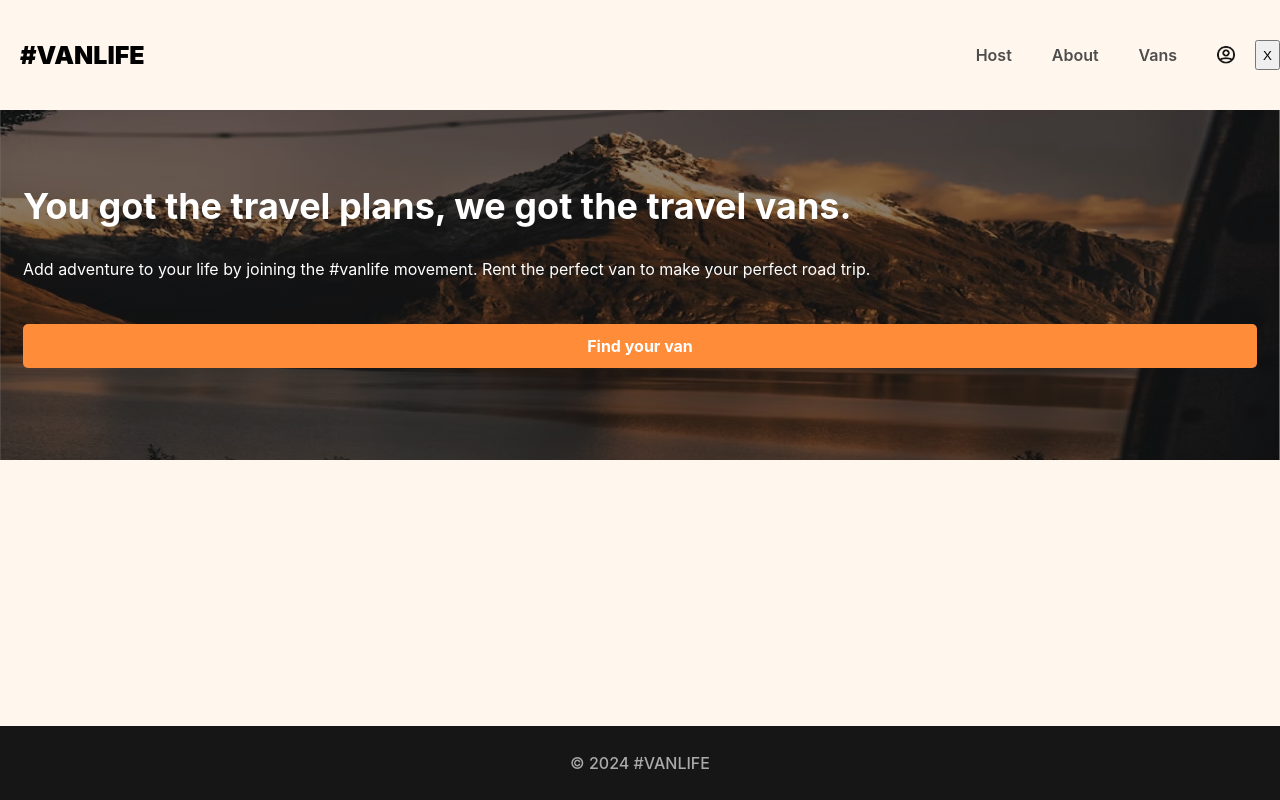
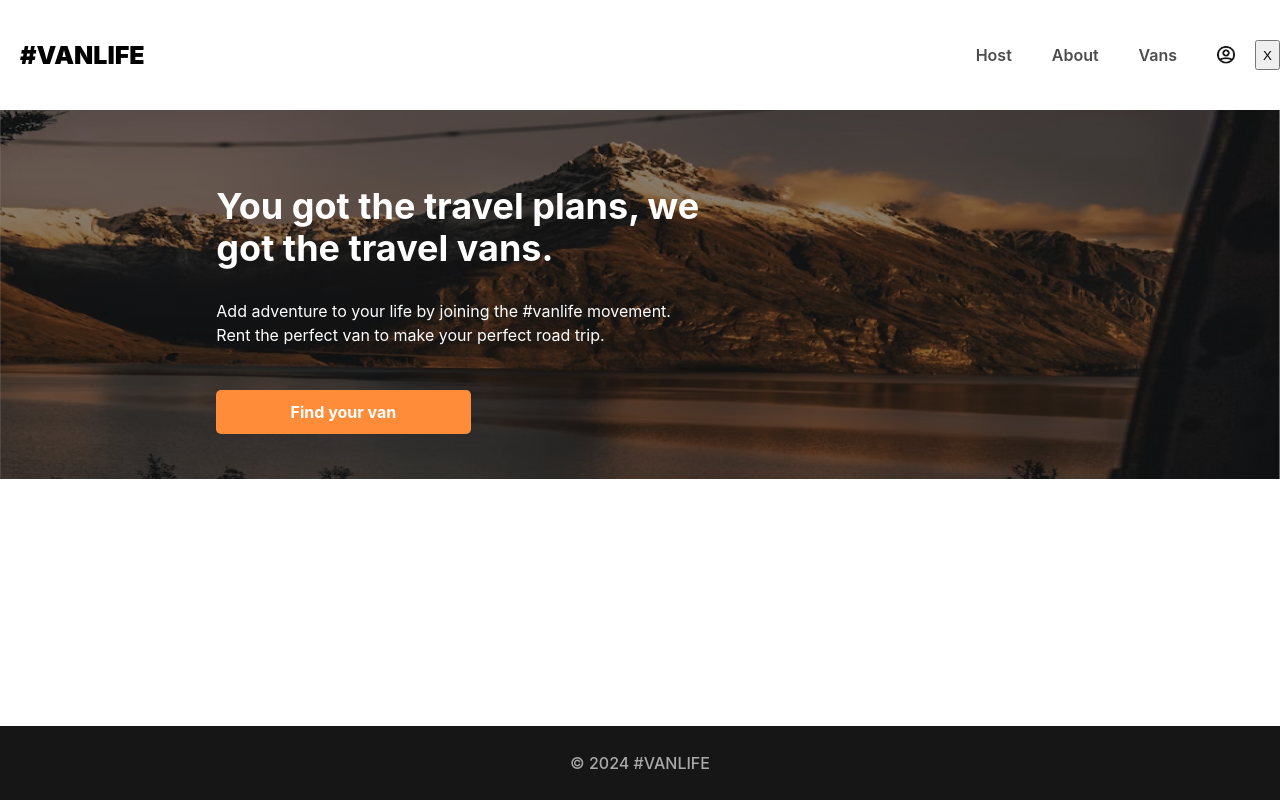
Before and after one commit to Timbaines/van-life-tb, a React (Vite) app: page / in a window 1280 px wide. Built offline with nearby package versions, Linux system fonts and the light colour scheme; what miragejs would draw is missing.

Commit message:
Layout Redesign

```diff
--- a/src/components/Footer.jsx
+++ b/src/components/Footer.jsx
@@ -3,7 +3,7 @@ export default function Footer() {
 
     return (
         <footer>
-            &#169; {currentYear} #VANLIFE
+                &#169; {currentYear} #VANLIFE
         </footer>
     )
 }
--- a/src/index.css
+++ b/src/index.css
@@ -6,7 +6,7 @@ html,
 body {
   margin: 0;
   padding: 0;
-  background-color: #fff7ed;
+  background-color: #ffffff;
   font-family: "Inter", sans-serif;
 }
 
@@ -81,10 +81,10 @@ footer {
   height: 74px;
   display: flex;
   flex-shrink: 0;
+  align-items: center;
   justify-content: center;
-  align-items: center;
+  font-weight: 500;
   margin-top: auto;
-  font-weight: 500;
 }
 
 .link-button {
@@ -116,7 +116,10 @@ footer {
 }
 
 /*** HOME PAGE ***/
-.home-container {
+.section-hero {
+  display: flex;
+  align-items: center;
+  justify-content: center;
   background: linear-gradient(0deg, rgba(0, 0, 0, 0.46), rgba(0, 0, 0, 0.46)),
   url("./assets/images/home-hero.png") no-repeat center center;
   -webkit-background-size: cover;
@@ -128,17 +131,19 @@ footer {
   padding: 45px 23px;
 }
 
-.home-container h1 {
+.heading {
   font-weight: 700;
   font-size: 2.25rem;
   line-height: 42px;
+  max-width: 60%;
 }
 
-.home-container p {
+.hero-content {
   line-height: 24px;
+  max-width: 55%;
 }
 
-.home-container a {
+.section-hero a {
   display: inline-block;
   text-align: center;
   text-decoration: none;
@@ -152,13 +157,19 @@ footer {
   border-radius: 5px;
   cursor: pointer;
   transition: transform 0.1s ease-in-out;
+  max-width: 30%;
 }
 
-.home-container a:hover {
+.section-hero a:hover {
   transform: translate(1px, 1px);
 }
 
 /*** ABOUT PAGE ***/
+.about-page-container {
+  max-width: 960px;
+  margin: 0 auto;
+}
+
 .about-hero-image {
   max-width: 100%;
 }
@@ -195,6 +206,10 @@ footer {
   background-color: #161616;
   color: white;
   border-radius: 10px;
+}
+
+.row {
+  max-width: 1366px;
 }
 
 /*** VAN PAGES ***/
@@ -740,3 +755,34 @@ img.graph {
   color: #ff8c38;
   margin-right: 5px;
 }
+
+
+/****** MEDIA QUERIES ******/
+
+@media (max-width: 900px) {
+  .heading {
+    max-width: 70%;
+  }
+
+  .hero-content {
+    max-width: 65%;
+  }
+
+  .section-hero a {
+    max-width: 30%;
+  }
+}
+
+@media (max-width: 651px) {
+  .heading {
+    max-width: 100%;
+  }
+
+  .hero-content {
+    max-width: 100%;
+  }
+
+  .section-hero a {
+    max-width: 100%;
+  }
+}
--- a/src/pages/Home.jsx
+++ b/src/pages/Home.jsx
@@ -2,10 +2,10 @@ import { Link } from 'react-router-dom';
 
 export default function Home() {
     return (
-        <section className="home-container">
-            <div className="container">
-                <h1>You got the travel plans, we got the travel vans.</h1>
-                <p>Add adventure to your life by joining the #vanlife movement. Rent the perfect van to make your
+        <section className="section-hero">
+            <div className="row">
+                <h1 className="heading heading-primary">You got the travel plans, we got the travel vans.</h1>
+                <p className="hero-content">Add adventure to your life by joining the #vanlife movement. Rent the perfect van to make your
                     perfect
                     road trip.</p>
                 <Link to="vans">Find your van</Link>
```
